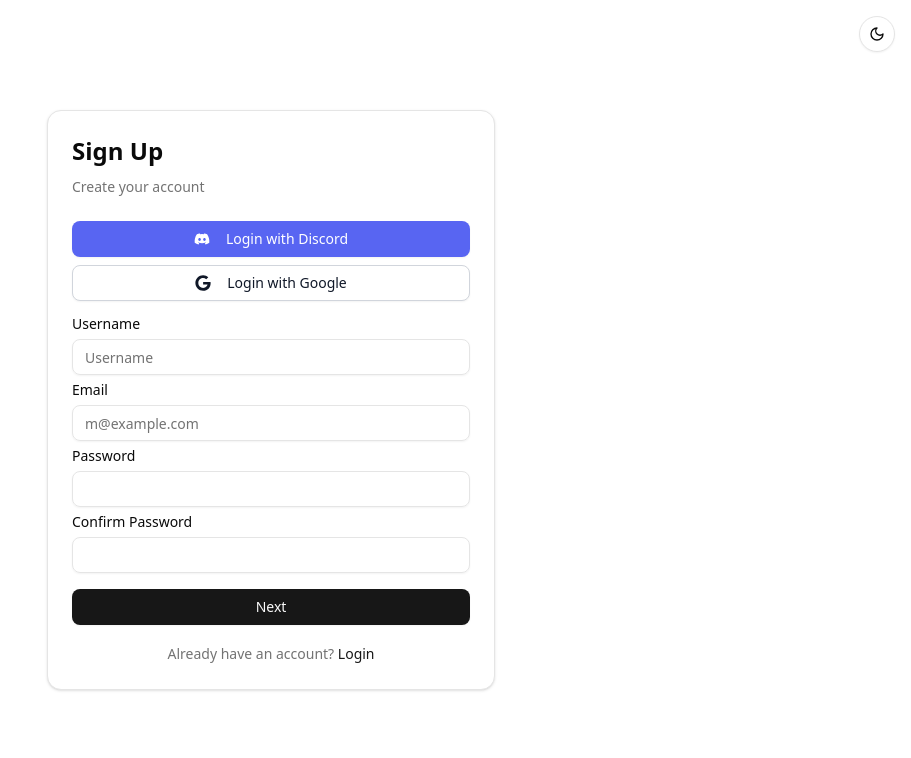
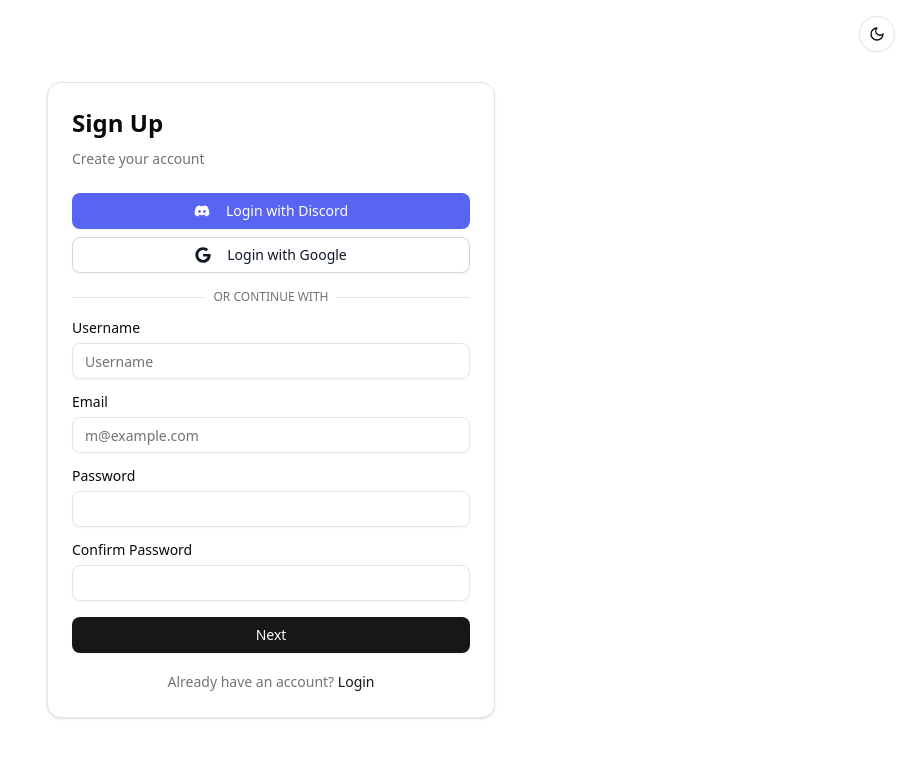
Before and after one commit to NeyZzO/oauth-server, a React (Vite) app in the folder frontend/: page /signup in a window 1280 px wide. Shown: the top 758 px of the page, without its empty margins (369-1280 px from the left). Built offline with nearby package versions, Linux system fonts and the light colour scheme; no server answers.

Commit message:
Added margin between form fields

```diff
--- a/frontend/src/components/LoginForm.tsx
+++ b/frontend/src/components/LoginForm.tsx
@@ -7,6 +7,7 @@ import api from "../lib/api"
 import { FormWrapper } from "./form-wrapper"
 import { CredentialsStep } from "./login/credentials-step"
 import { SocialLoginButtons } from "./SocialLoginButtons"
+import { Separator } from "@radix-ui/react-separator"
 
 type FormData = {
   identifier: string
@@ -60,6 +61,14 @@ export default function LoginForm() {
   return (
     <FormWrapper title="Login" description="Enter your credentials">
       <SocialLoginButtons />
+      <div className="relative">
+        <div className="absolute inset-0 flex items-center">
+          <Separator className="w-full" />
+        </div>
+        <div className="relative flex justify-center text-xs uppercase">
+          <span className="bg-card px-2 text-muted-foreground">Or continue with</span>
+        </div>
+      </div>
       <CredentialsStep
         formData={formData}
         errors={errors}
--- a/frontend/src/components/SignUpForm.tsx
+++ b/frontend/src/components/SignUpForm.tsx
@@ -8,7 +8,8 @@ import { QRCodeStep } from "./signup/qr-code-step"
 import { TwoFactorStep } from "./login/two-factor-step"
 import { SocialLoginButtons } from "./SocialLoginButtons"
 import type { AxiosResponse } from "axios"
-import { toast } from "sonner"
+import { toast } from "sonner";
+import { Separator } from "./ui/separator"
 
 type FormData = {
   username: string
@@ -117,6 +118,14 @@ export default function SignUpForm() {
       description={step === 1 ? "Create your account" : step === 2 ? "Set up 2FA" : "Verify 2FA"}
     >
       {step === 1 && <SocialLoginButtons />}
+      {step === 1 && <div className="relative">
+                <div className="absolute inset-0 flex items-center">
+                  <Separator className="w-full" />
+                </div>
+                <div className="relative flex justify-center text-xs uppercase">
+                  <span className="bg-card px-2 text-muted-foreground">Or continue with</span>
+                </div>
+              </div>}
       {step === 1 ? (
         <RegistrationStep
           formData={formData}
--- a/frontend/src/components/login/credentials-step.tsx
+++ b/frontend/src/components/login/credentials-step.tsx
@@ -13,7 +13,7 @@ interface CredentialsStepProps {
 export function CredentialsStep({ formData, errors, handleInputChange, onSubmit }: CredentialsStepProps) {
   return (
     <form onSubmit={onSubmit}>
-      <div className="space-y-2  mt-2">
+      <div className="space-y-2  mt-4">
         <Label htmlFor="identifier">Username or Email</Label>
         <Input
           id="identifier"
@@ -25,7 +25,7 @@ export function CredentialsStep({ formData, errors, handleInputChange, onSubmit
         />
         {errors.identifier && <p className="text-sm text-red-500">{errors.identifier}</p>}
       </div>
-      <div className="space-y-2 mt-2">
+      <div className="space-y-2 mt-4">
         <Label htmlFor="password">Password</Label>
         <Input id="password" name="password" type="password" value={formData.password} onChange={handleInputChange} />
         {errors.password && <p className="text-sm text-red-500">{errors.password}</p>}
--- a/frontend/src/components/signup/registration-step.tsx
+++ b/frontend/src/components/signup/registration-step.tsx
@@ -23,7 +23,7 @@ interface RegistrationStepProps {
 export function RegistrationStep({ formData, errors, handleInputChange, onSubmit }: RegistrationStepProps) {
   return (
     <form onSubmit={onSubmit}>
-      <div className="space-y-2 mt-2">
+      <div className="space-y-2 mt-4">
         <Label htmlFor="username">Username</Label>
         <Input
           id="username"
@@ -35,7 +35,7 @@ export function RegistrationStep({ formData, errors, handleInputChange, onSubmit
         />
         {errors.username && <p className="text-sm text-red-500">{errors.username}</p>}
       </div>
-      <div className="space-y-2 mt-2">
+      <div className="space-y-2 mt-4">
         <Label htmlFor="email">Email</Label>
         <Input
           id="email"
@@ -47,12 +47,12 @@ export function RegistrationStep({ formData, errors, handleInputChange, onSubmit
         />
         {errors.email && <p className="text-sm text-red-500">{errors.email}</p>}
       </div>
-      <div className="space-y-2 mt-2">
+      <div className="space-y-2 mt-4">
         <Label htmlFor="password">Password</Label>
         <Input id="password" name="password" type="password" value={formData.password} onChange={handleInputChange} />
         {errors.password && <p className="text-sm text-red-500">{errors.password}</p>}
       </div>
-      <div className="space-y-2 mt-2">
+      <div className="space-y-2 mt-4">
         <Label htmlFor="confirmPassword">Confirm Password</Label>
         <Input
           id="confirmPassword"
```
